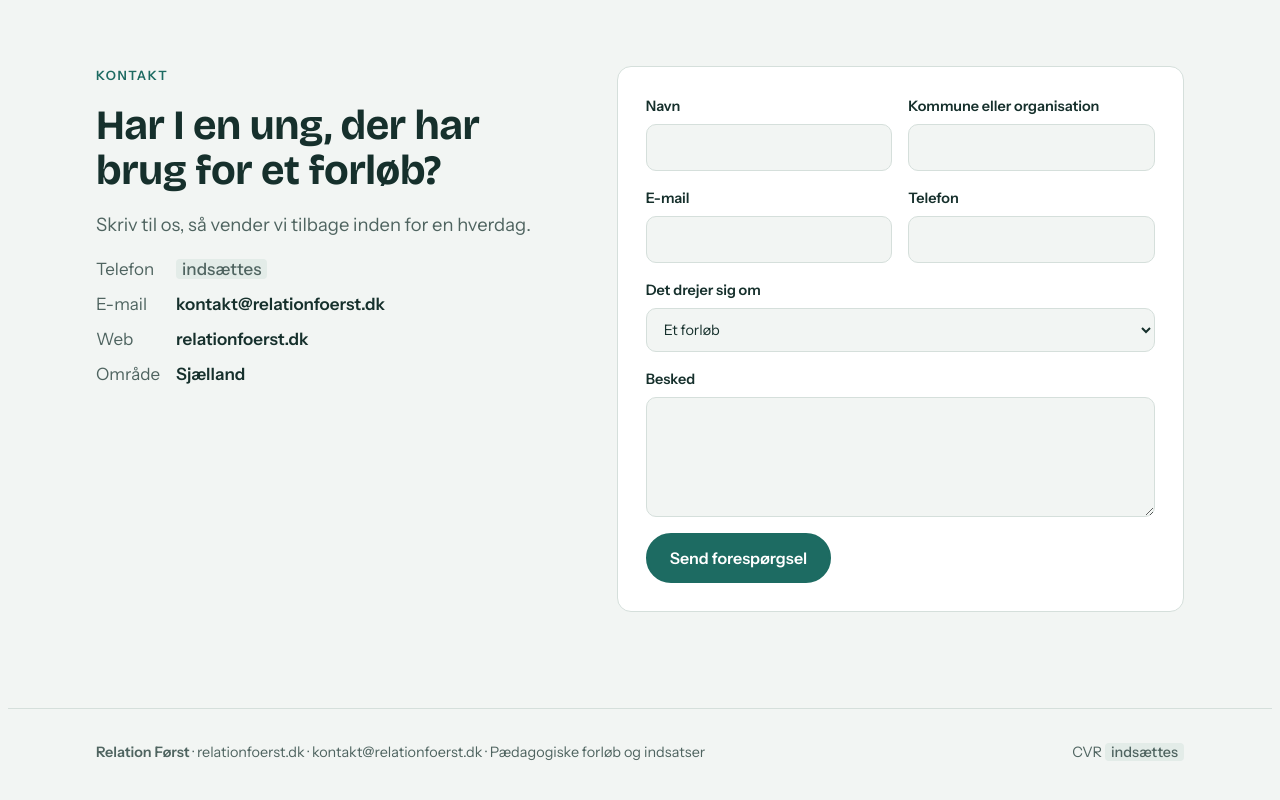
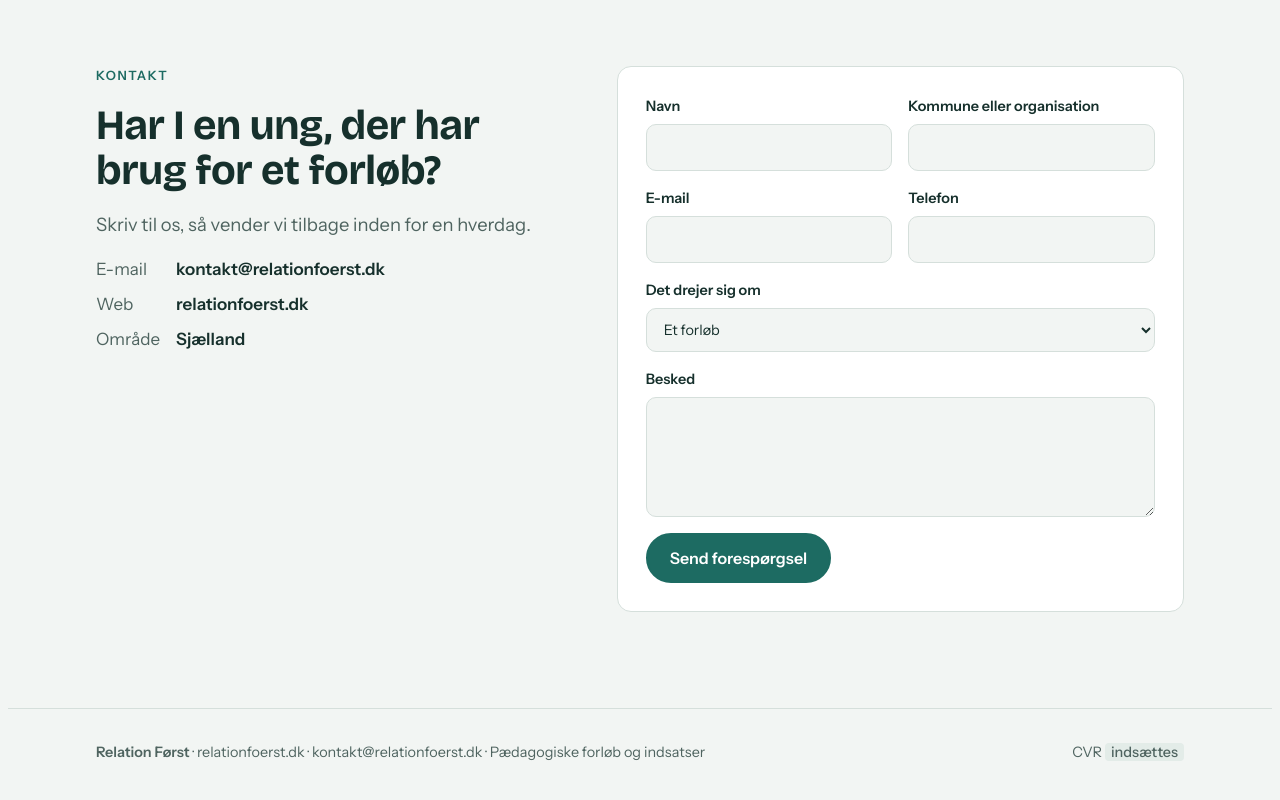
Before and after one commit to Ismails99/relationfoerst, a plain HTML site: page index.html in a window 1280 px wide. Shown: the part 3266-4066 px from the top of the page. Drawn offline with nearby package versions, Linux system fonts and the light colour scheme.

Commit message:
Fjern telefonnummer fra kontaktoplysninger
Co-Authored-By: Claude Opus 5.5 <noreply@anthropic.com>
Claude-Session: https://claude.ai/code/session_01Ty5utSXuxcqTwGdVVr5ipm

```diff
--- a/index.html
+++ b/index.html
@@ -274,7 +274,6 @@ footer .wrap{display:flex;flex-wrap:wrap;gap:12px 32px;justify-content:space-bet
         <h2>Har I en ung, der har brug for et forløb?</h2>
         <p class="lead">Skriv til os, så vender vi tilbage inden for en hverdag.</p>
         <dl>
-          <dt>Telefon</dt><dd><span class="ph">indsættes</span></dd>
           <dt>E-mail</dt><dd>kontakt@relationfoerst.dk</dd>
           <dt>Web</dt><dd>relationfoerst.dk</dd>
           <dt>Område</dt><dd>Sjælland</dd>
```
